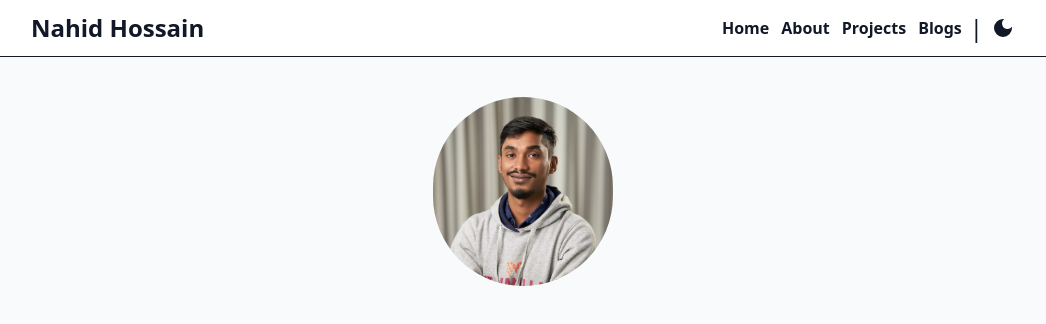
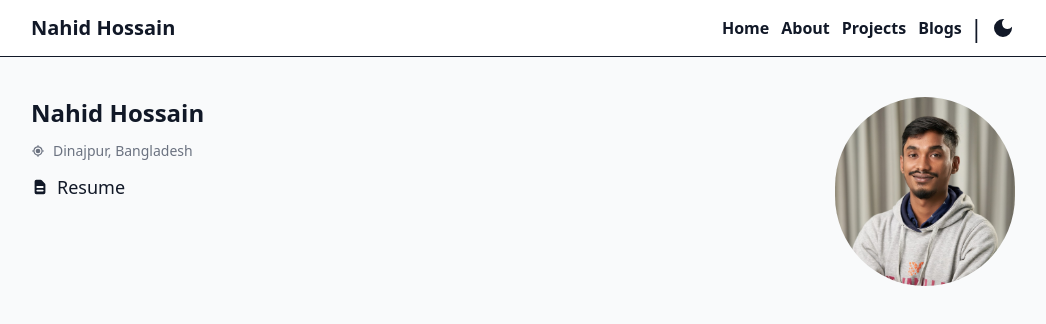
Before and after one commit to Ndhossain/Nahid-portfolio, a Next.js app: page / in a window 1280 px wide. Shown: the top 324 px of the page, without its empty margins (117-1163 px from the left). Built offline with nearby package versions, Linux system fonts and the light colour scheme.

Commit message:
Header section work on progress

```diff
--- a/components/homeComps/header.js
+++ b/components/homeComps/header.js
@@ -1,10 +1,25 @@
 import Image from "next/image";
-import myImage from '/assets/herosec1.jpg'
+import { BiCurrentLocation } from 'react-icons/bi';
+import { HiDocumentText } from 'react-icons/hi';
+import myImage from '/assets/herosec1.jpg';
 
 const Header = () => {
     return (
-        <div>
-            <div className="mt-10">
+        <div className="mt-10 flex justify-between">
+            <div>
+                <h1 className="text-2xl font-bold">Nahid Hossain</h1>
+                <div className="flex gap-5 mt-3">
+                    <p className="text-sm text-gray-500 dark:text-gray-400 flex gap-2 items-center">
+                        <BiCurrentLocation />Dinajpur, Bangladesh
+                    </p>
+                </div>
+                <div className="mt-3">
+                    <p className="text-gray-900 dark:text-white flex gap-2 items-center hover:underline text-lg">
+                        <HiDocumentText />Resume
+                    </p>
+                </div>
+            </div>
+            <div>
                 <Image className="rounded-full mx-auto" src={myImage} height={180} width={180} alt="Nahid" />
             </div>
         </div>
--- a/components/layout/layout.js
+++ b/components/layout/layout.js
@@ -5,7 +5,7 @@ const Layout = ({children}) => {
     return (
         <>
             <Navbar />
-            <main className='max-w-[1024px] mx-auto'>{children}</main>
+            <main className='max-w-[1024px] mx-auto px-5'>{children}</main>
             <Footer />
         </>
     );
--- a/components/layout/navbar.js
+++ b/components/layout/navbar.js
@@ -6,7 +6,7 @@ const Navbar = () => {
         <div className='border-b-[1.5px] border-gray-900 dark:border-white sticky top-0 dark:bg-gray-900 bg-white'>
             <div className='max-w-[1024px] mx-auto px-5 py-3 flex justify-between items-center'>
                 <Link href='/' className='flex gap-2'>
-                    <h1 className='text-2xl font-bold dark:text-white'>Nahid Hossain</h1>
+                    <h1 className='text-xl font-bold dark:text-white'>Nahid Hossain</h1>
                 </Link>
                 <div className='flex gap-2 items-center'>
                     <ul className='flex gap-3 font-bold'>
```
